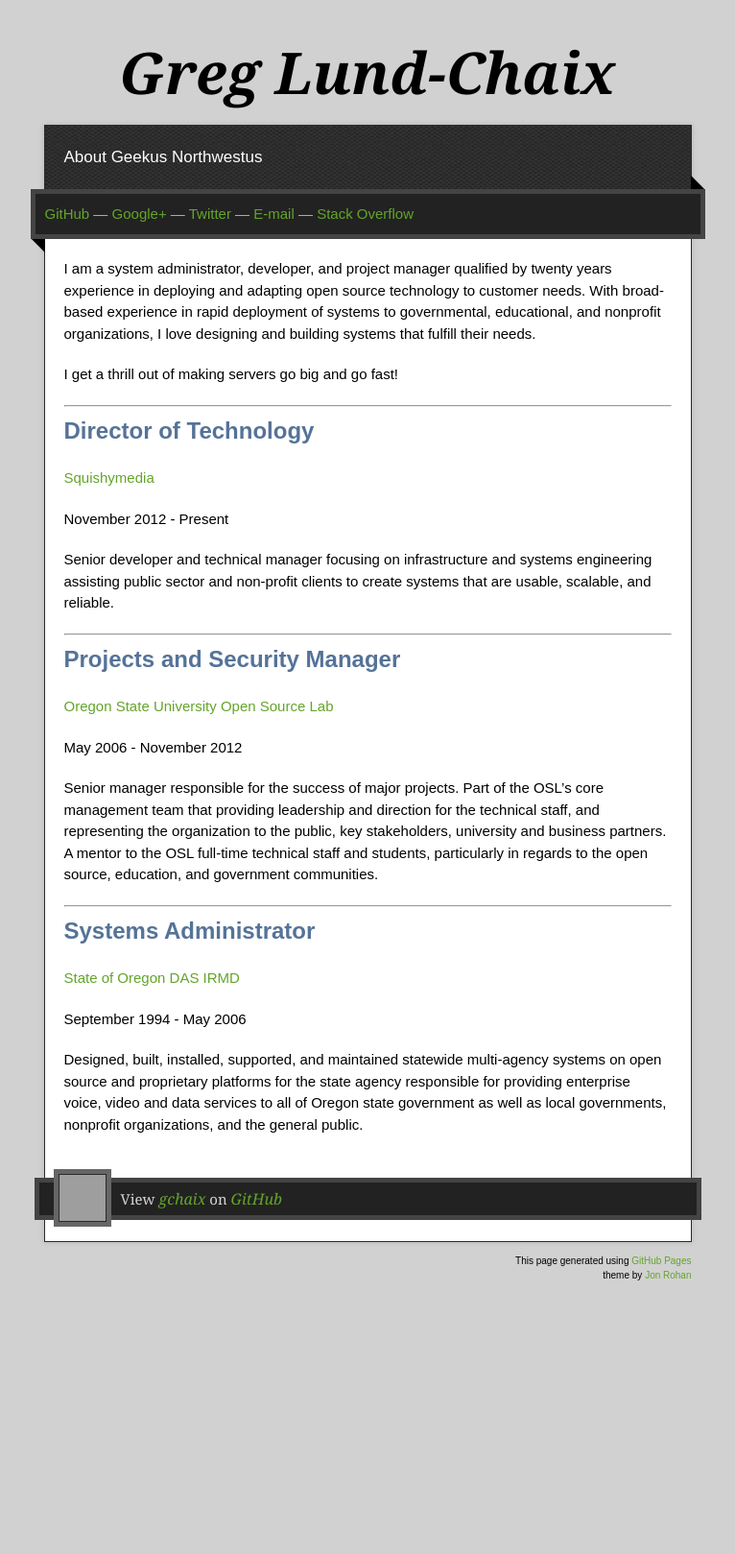
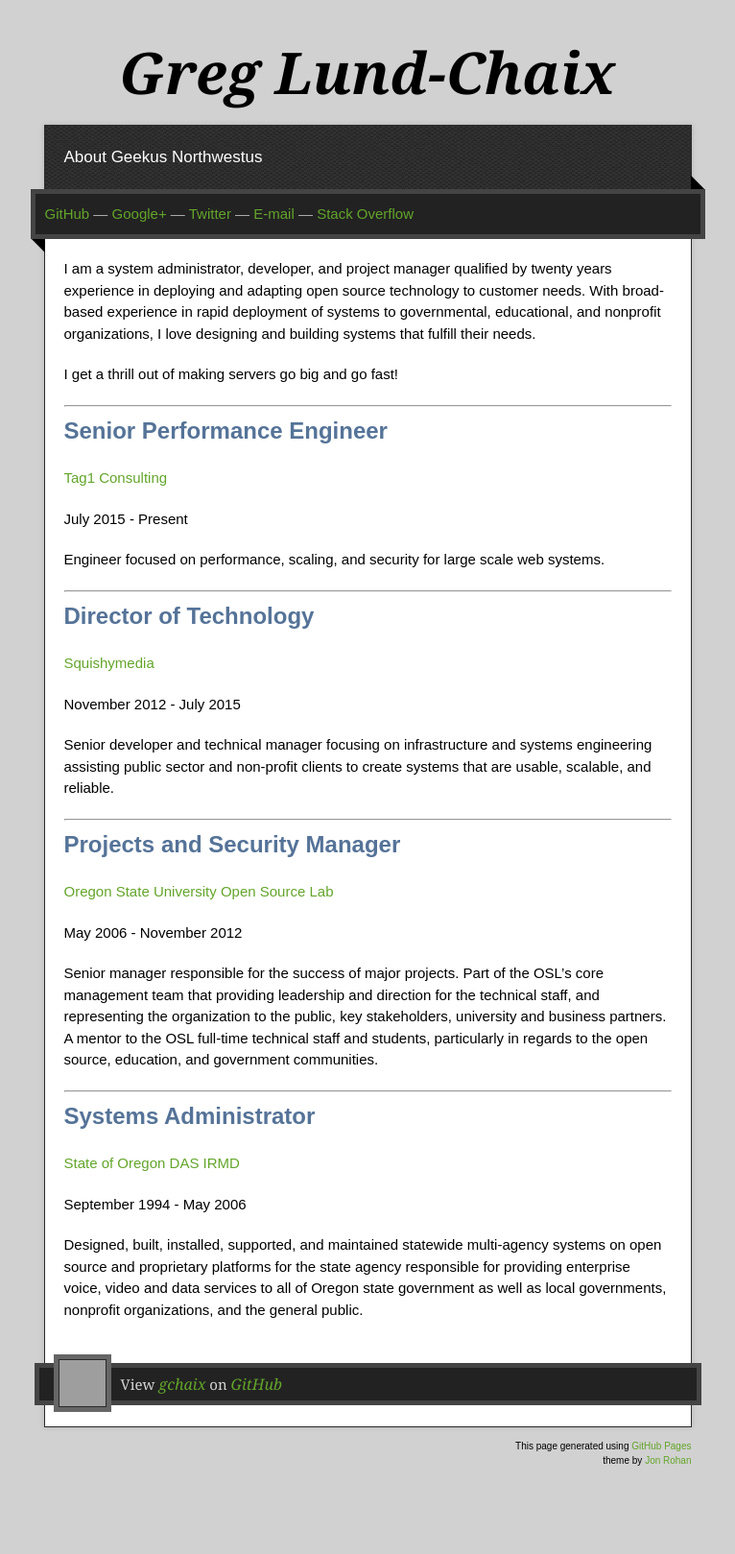
Before and after one commit to gchaix/gchaix.github.io, a Jekyll site: the page built from index.md, in a window 1280 px wide. Shown: the whole page at 96% size, without its empty margins (257-1023 px from the left). Built offline with Jekyll 4.4.1, drawn with Linux system fonts in a browser that asks for light colours; nearby versions of some CDN libraries; before the commit the page ends 1426 px from its top, so only the background shows below that; grey boxes are pictures that could not be loaded.

Commit message:
New gig!

```diff
--- a/index.md
+++ b/index.md
@@ -9,10 +9,19 @@
 
 ---
 
+## Senior Performance Engineer
+[Tag1 Consulting](http://tag1consulting.com/)
+
+_July 2015 - Present_
+
+Engineer focused on performance, scaling, and security for large scale web systems.
+
+---
+
 ##Director of Technology
 [Squishymedia](http://squishymedia.com)
 
-_November 2012 - Present_
+_November 2012 - July 2015_
 
 Senior developer and technical manager focusing on infrastructure and systems engineering assisting public sector and non-profit clients to create systems that are usable, scalable, and reliable.
 
```
